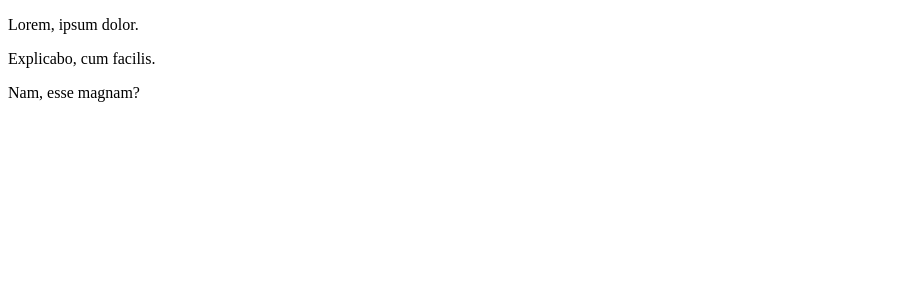
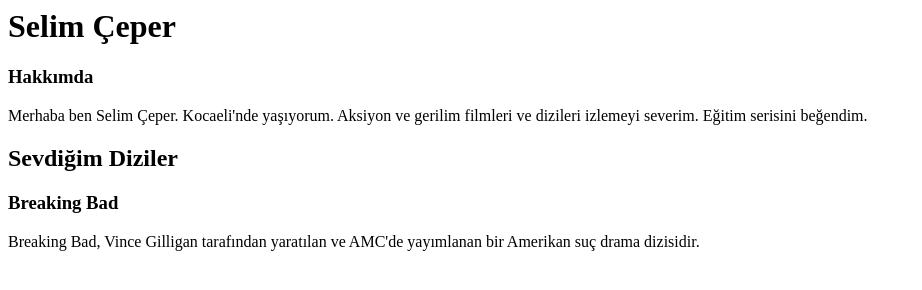
Before and after one commit to selimceper/BolumSonu, a plain HTML site: page index.html in a window 1280 px wide. Shown: the whole page, without its empty margins (0-922 px from the left). Drawn offline with Linux system fonts and the light colour scheme.

Commit message:
değişti

```diff
--- a/index.html
+++ b/index.html
@@ -1,13 +1,12 @@
-<!DOCTYPE html>
-<html lang="en">
-<head>
-    <meta charset="UTF-8">
-    <meta name="viewport" content="width=device-width, initial-scale=1.0">
-    <title>Document</title>
-</head>
-<body>
-    <p>Lorem, ipsum dolor.</p>
-    <p>Explicabo, cum facilis.</p>
-    <p>Nam, esse magnam?</p>
-</body>
-</html>
+<!--İsim bu alanı başlangıcı-->
+<h1>Selim Çeper</h1>
+<!-- isim alanı bitişi -->
+<!-- Hakkında alanı başlangıcı -->
+<h3>Hakkımda</h3>
+<p>Merhaba ben Selim Çeper. Kocaeli'nde yaşıyorum. Aksiyon ve gerilim filmleri ve dizileri izlemeyi severim. Eğitim serisini beğendim. </p>
+<!-- hakkında alanı bitişi -->
+<h2>Sevdiğim Diziler</h2>
+<!-- sevilen diziler başlangıcı -->
+<h3>Breaking Bad</h3>
+<p>Breaking Bad, Vince Gilligan tarafından yaratılan ve AMC'de yayımlanan bir Amerikan suç drama dizisidir.</p>
+<!-- sevilen diziler bitişi -->
```
Also changed, not shown: 1 other file.
